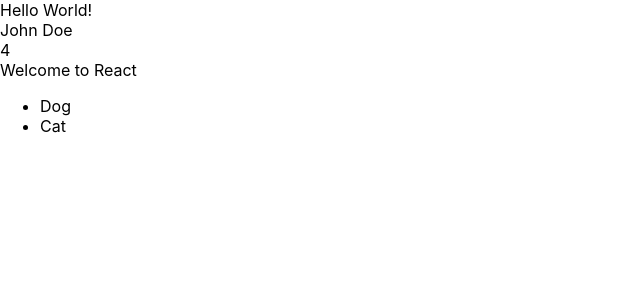
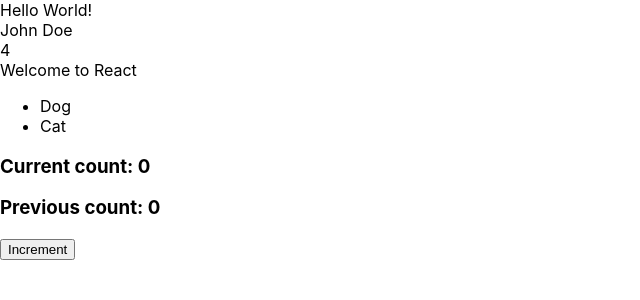
Before and after one commit to joeychuavertex/techladies-react-intro, a React (Create React App) app: page / in a window 1280 px wide. Shown: the top 300 px of the page, without its empty margins (0-640 px from the left). Built offline with nearby package versions, Linux system fonts and the light colour scheme; the HTML template or start-up script is replaced by a standard one.

Commit message:
Use state example

```diff
--- a/src/App.js
+++ b/src/App.js
@@ -1,4 +1,4 @@
-import React from "react";
+import React, {useState} from "react";
 
 const Welcome = () => {
     const greeting = 'Welcome to React';
@@ -20,8 +20,19 @@ const Data = () => {
     )
 }
 
+
 const App = () => {
     const name = "John Doe"
+
+    const [count, setCount] = useState(0);
+    const [prevCount, setPrevCount] = useState(0);
+
+    const handleClick = () => {
+        setCount((prev) => {
+            setPrevCount(prev);
+        });
+        setCount(count + 1);
+    };
 
     return (
         <>
@@ -30,6 +41,9 @@ const App = () => {
             <div>{ 2 + 2 }</div>
             <Welcome/>
             <Data/>
+            <h3>Current count: {count}</h3>
+            <h3>Previous count: {prevCount}</h3>
+            <button onClick={handleClick}>Increment</button>
         </>
     )
 };
```
